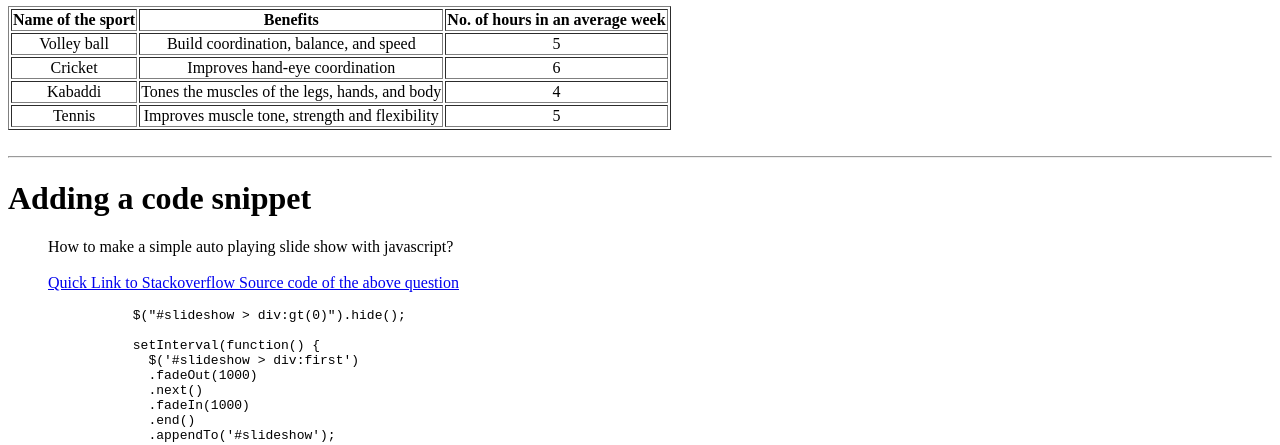
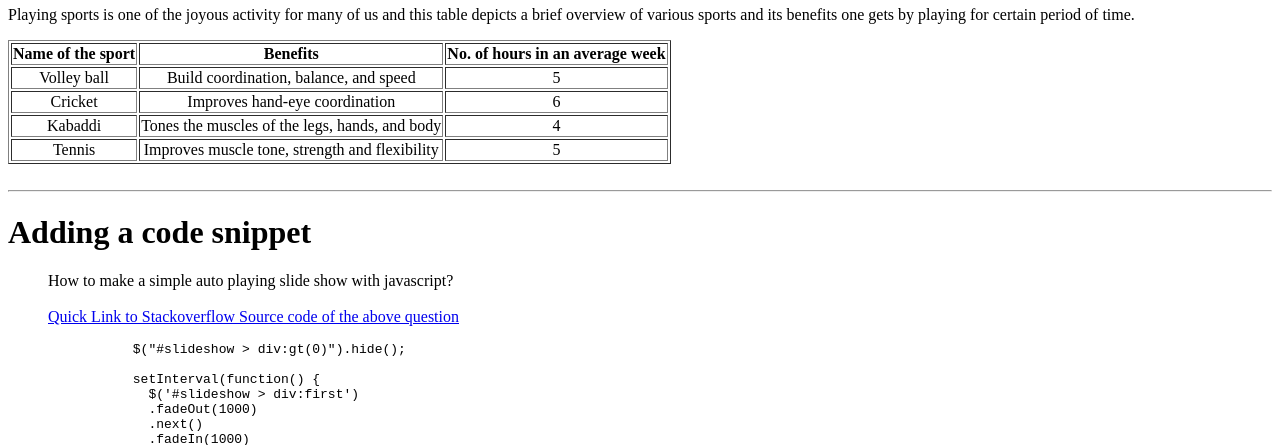
Before and after one commit to 44-563-WebApps-F23/44563-webapps-f23-assignment3-AmoghNalla, a plain HTML site: page index.html in a window 1280 px wide. Shown: the part 655-1100 px from the top of the page. Drawn offline with Linux system fonts and the light colour scheme.

Commit message:
changes made to index file

```diff
--- a/index.html
+++ b/index.html
@@ -37,6 +37,8 @@
             <a href="mystats.html">Picture of food</a>
             <hr>
             <h1>Sports Table</h1>
+            <p> Playing sports is one of the joyous activity for many of us and this table depicts a brief overview of various sports and its benefits one gets
+                by playing for certain period of time. </p>
             <table border="1">
                 <tr>
                     <th>Name of the sport</th>
```
